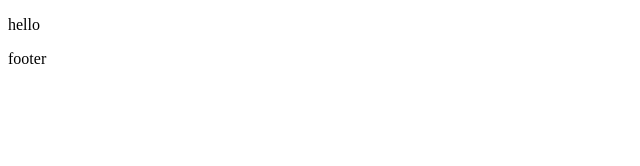
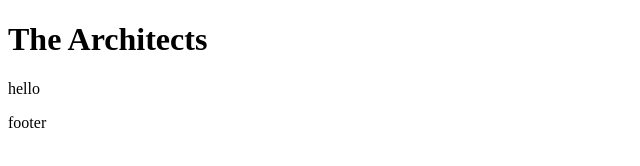
Before and after one commit to hafiz-ullah375/g3-architects-website, a plain HTML site: page index.html in a window 1280 px wide. Shown: the whole page, without its empty margins (0-640 px from the left). Drawn offline with Linux system fonts and the light colour scheme.

Commit message:
the architects

```diff
--- a/index.html
+++ b/index.html
@@ -12,7 +12,7 @@
 
     </header>
     <main>
-
+<h1>The Architects</h1>
 <p>hello</p>
     </main>
     <footer>
```
